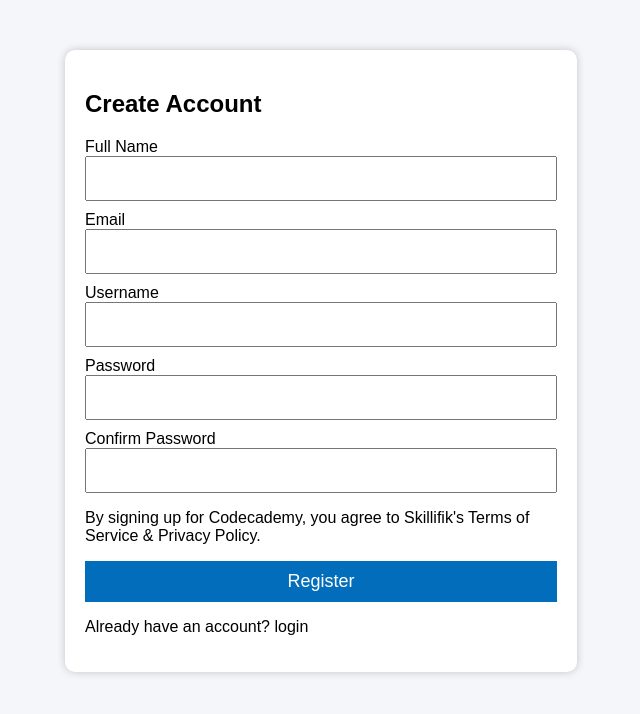
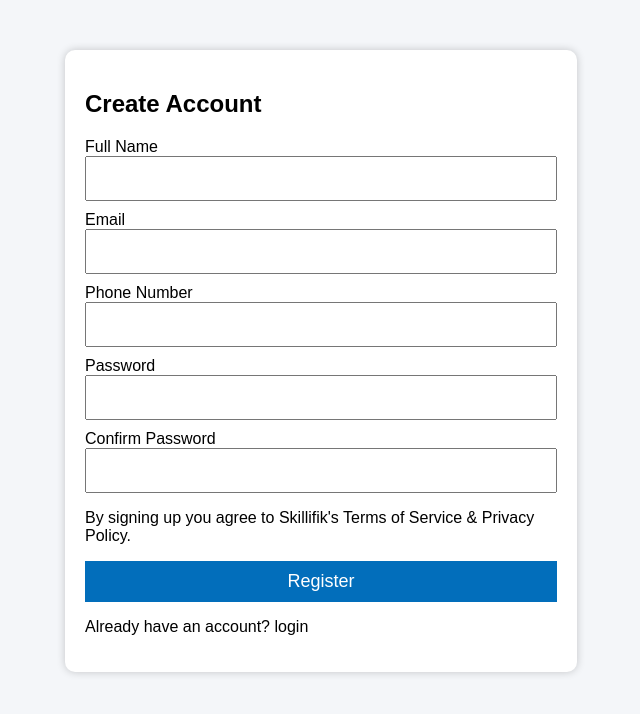
Before and after one commit to skilifik26-dev/skillsdev, a Flask app: page /register in a window 1280 px wide. Shown: the top 714 px of the page, without its empty margins (319-959 px from the left). Run offline with Flask 3, Linux system fonts and the light colour scheme.

Commit message:
Update register.html

```diff
--- a/templates/register.html
+++ b/templates/register.html
@@ -9,6 +9,12 @@
 </head>
 <body>
 
+{% for message in get_flashed_messages() %}
+    <p style="padding:12px;background:#d4edda;color:#155724;border-radius:6px;margin:10px">
+        {{ message }}
+    </p>
+{% endfor %}
+
     <div class="container">
         <div class="card">
             <h2>Create Account</h2>
@@ -16,7 +22,7 @@
             <form action="/register" method="POST">
                 <div class="input-group">
                     <label>Full Name</label>
-                    <input type="text" name="fullname" required>
+                    <input type="text" name="username" required>
                 </div>
 
                 <div class="input-group">
@@ -25,8 +31,8 @@
                 </div>
 
                 <div class="input-group">
-                    <label>Username</label>
-                    <input type="text" name="username" required>
+                    <label>Phone Number</label>
+                    <input type="text" name="phone">
                 </div>
 
                 <div class="input-group">
@@ -36,13 +42,17 @@
 
                 <div class="input-group">
                     <label>Confirm Password</label>
-                    <input type="password" name="confirm_password" required>
+                    <input type="password" name="confirm_password">
                 </div>
 
-                <p>By signing up for Codecademy, you agree to Skillifik's <a href="">Terms of Service</a> &
-                    <a href="">Privacy Policy</a>.</p>
+                <p>By signing up you agree to Skillifik's
+                    <a href="">Terms of Service</a> &
+                    <a href="">Privacy Policy</a>.
+                </p>
                 <button type="submit" class="btn">Register</button>
-                <p>Already have an account? <a href="{{ url_for('login')}}">login</a></p>
+                <p>Already have an account?
+                    <a href="{{ url_for('login') }}">login</a>
+                </p>
             </form>
         </div>
     </div>
```
